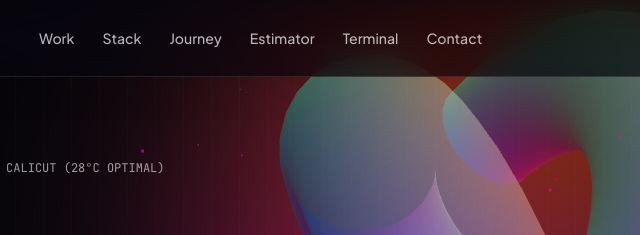
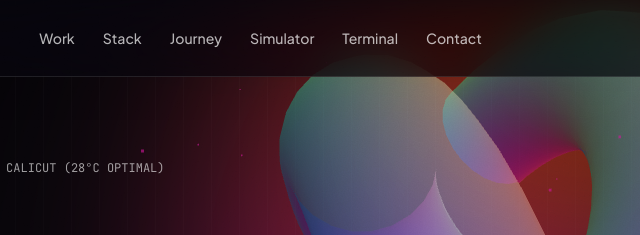
Before and after one commit to salmangit0/portfolio, a plain HTML site: page index.html in a window 1280 px wide. Shown: the top 235 px of the page, 349-989 px from the left. Drawn offline with nearby package versions, Linux system fonts and the light colour scheme; animation ran at ten frames a second.

Commit message:
Update index.html

```diff
--- a/index.html
+++ b/index.html
@@ -53,7 +53,7 @@
         <a href="#projects" class="nav-link">Work</a>
         <a href="#skills" class="nav-link">Stack</a>
         <a href="#experience" class="nav-link">Journey</a>
-        <a href="#estimator" class="nav-link">Estimator</a>
+        <a href="#estimator" class="nav-link">Simulator</a>
         <a href="#sandbox" class="nav-link">Terminal</a>
         <a href="#contact" class="nav-link">Contact</a>
       </nav>
```
